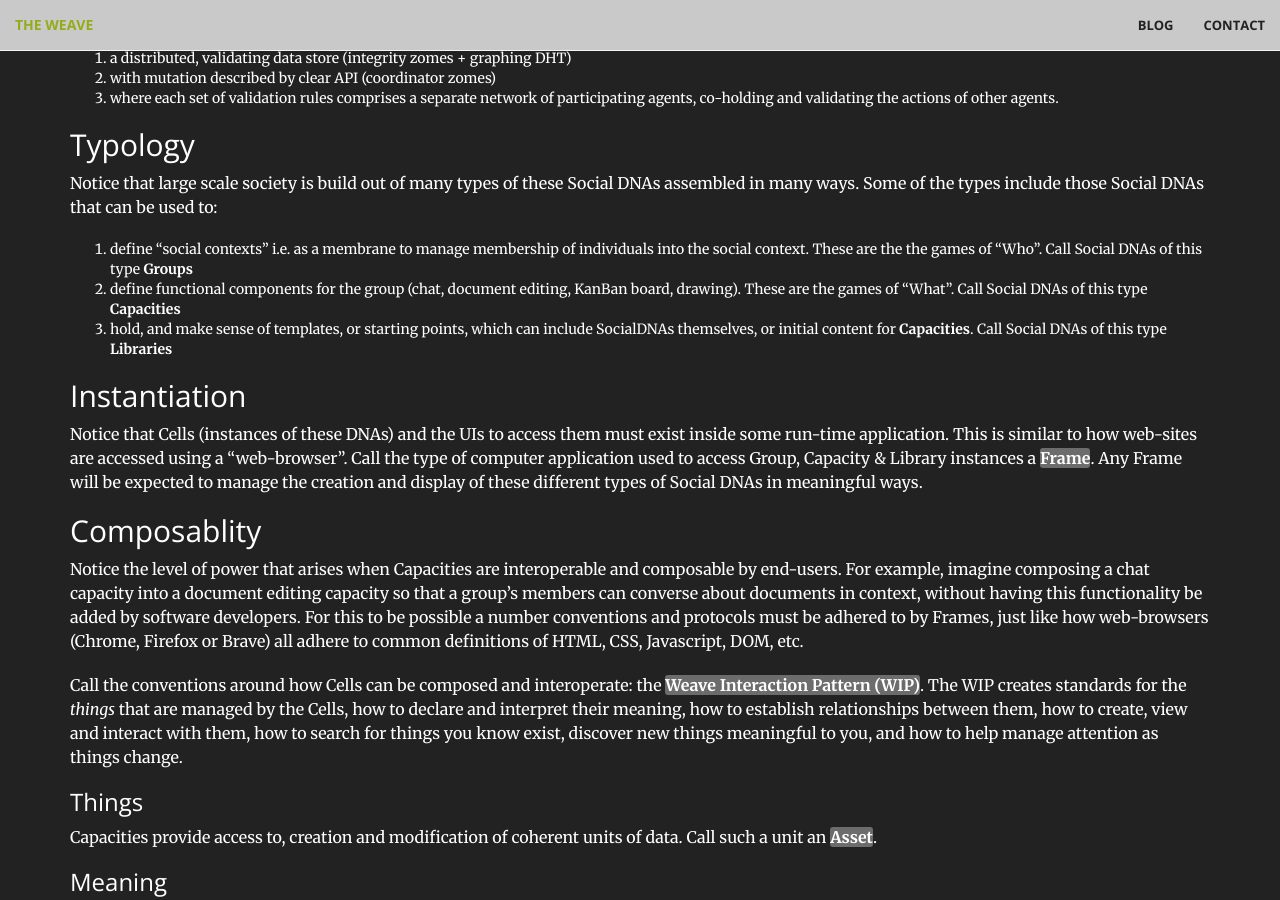
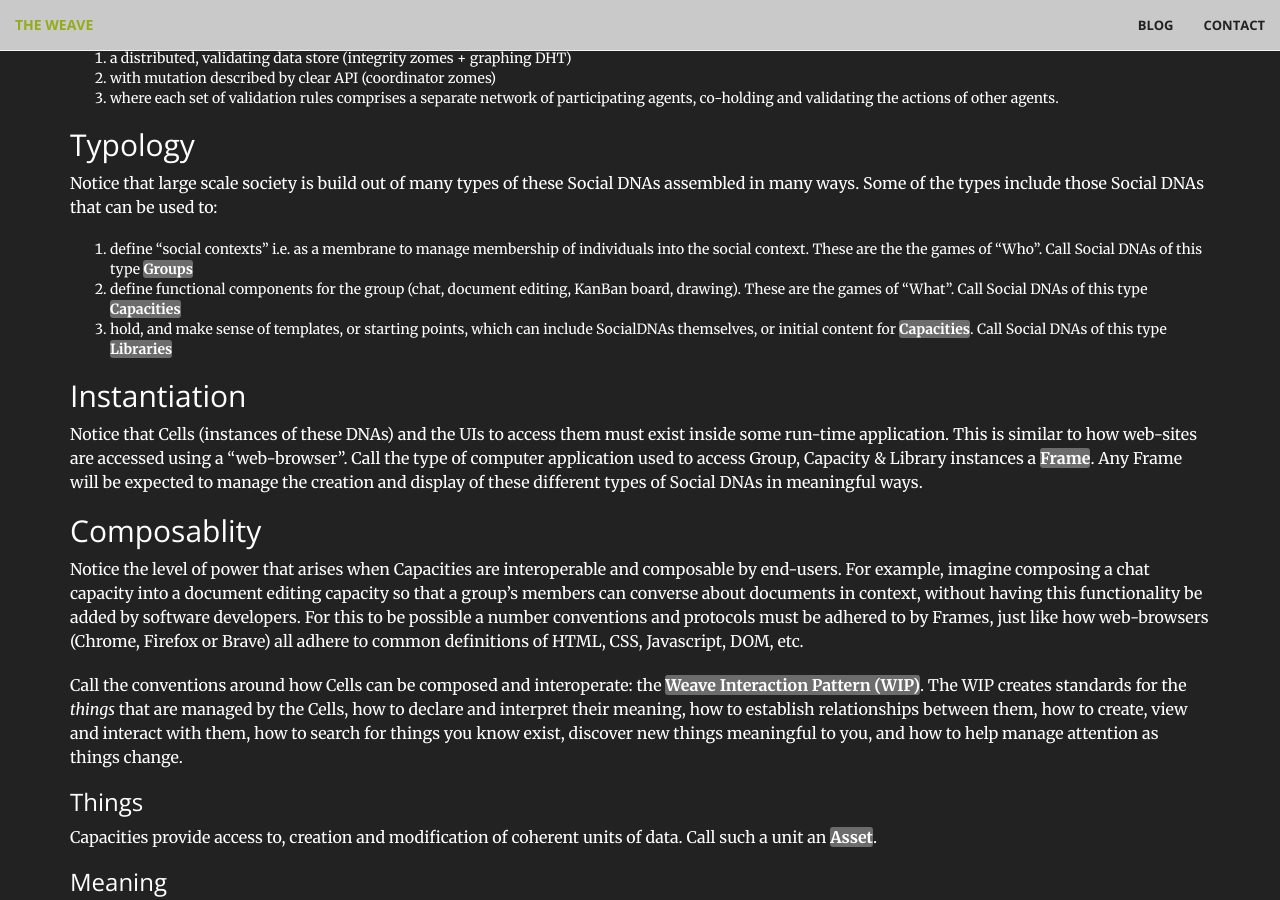
Before and after one commit to lightningrodlabs/theweave, a Jekyll site: the page built from docs/index.md, in a window 1280 px wide and 900 px high, scrolled down 2491 px. Built offline with Jekyll 4.4.1, drawn with Linux system fonts in a browser that asks for light colours.

Commit message:
paper css

```diff
--- a/docs/_includes/css/custom.css
+++ b/docs/_includes/css/custom.css
@@ -250,7 +250,7 @@ div#disqus_thread {
 }
 
 
-section#deeper p strong {
+section#deeper p strong, section#deeper ol li strong, section#deeper ul li strong {
   background-color: rgba(220, 220, 220, 0.4);
   border-radius: 3px;
 }
```
